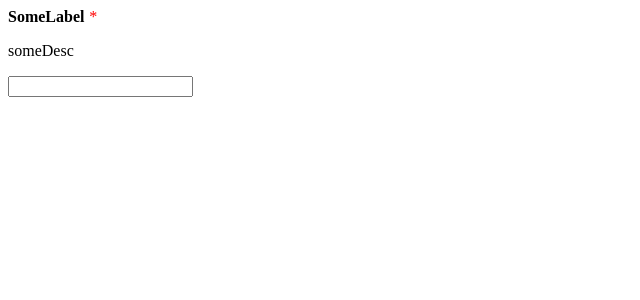
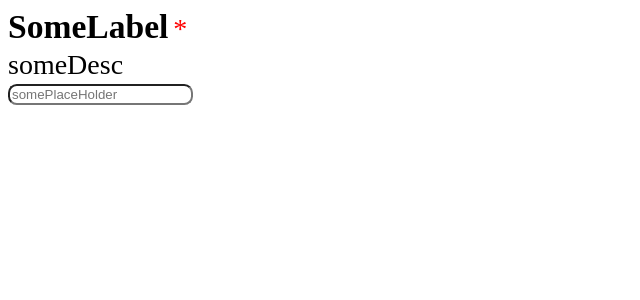
Before and after one commit to eg-bond/forms_hw, a React (Vite) app: page / in a window 1280 px wide. Shown: the top 300 px of the page, without its empty margins (0-640 px from the left). Built offline with nearby package versions, Linux system fonts and the light colour scheme.

Commit message:
feat: dynamic styles added

```diff
--- a/src/App.tsx
+++ b/src/App.tsx
@@ -4,11 +4,13 @@ function App() {
   return (
     <>
       <Input
-        // placeholder={'somePlaceHolder'}
+        placeholder={'somePlaceHolder'}
         label={'SomeLabel'}
         description={'someDesc'}
         // error={'err'}
         asterisk={true}
+        size='xl'
+        radius='xl'
       />
     </>
   )
--- a/src/components/Input.tsx
+++ b/src/components/Input.tsx
@@ -12,6 +12,19 @@ type InputOptionsT = {
   size?: 'xs' | 'sm' | 'md' | 'lg' | 'xl'
 }
 
+type DynamicStyleT = {
+  '--input-size': string
+  '--input-radius': string
+}
+
+const sizes = {
+  xs: '0.75',
+  sm: '1',
+  md: '1.25',
+  lg: '1.5',
+  xl: '1.75',
+}
+
 function Input({
   placeholder,
   label,
@@ -23,18 +36,13 @@ function Input({
   disabled = false,
   asterisk = false,
 }: InputOptionsT) {
-  const inputSize = size
-  const inputVariant = variant
-  const inputRadius = radius
-
-  const inputStyle = {
-    inputSize,
-    inputVariant,
-    inputRadius,
+  const dynamicStyle: React.CSSProperties & DynamicStyleT = {
+    '--input-size': sizes[size],
+    '--input-radius': sizes[radius],
   }
 
   return (
-    <div>
+    <div className={s.inputContainer} style={dynamicStyle}>
       {label && (
         <>
           <label className={s.label} htmlFor='input_random_id'>
@@ -43,8 +51,9 @@ function Input({
           {asterisk && <span className={s.asterisk}>*</span>}
         </>
       )}
-      {description && <p>{description}</p>}
+      {description && <p className={s.description}>{description}</p>}
       <input
+        className={s.input}
         id='input_random_id'
         type='text'
         placeholder={placeholder}
--- a/src/components/styles.module.css
+++ b/src/components/styles.module.css
@@ -1,8 +1,23 @@
+.inputContainer {
+  --input-size: 1;
+}
+
 .label {
   font-weight: bold;
+  font-size: calc(1.2rem * var(--input-size));
 }
 
 .asterisk {
   color: red;
   margin-left: 0.3rem;
+  font-size: calc(1rem * var(--input-size));
 }
+
+.description {
+  margin: 0.2rem 0;
+  font-size: calc(1rem * var(--input-size));
+}
+
+.input {
+  border-radius: calc(5px * var(--input-radius));
+}
--- a/src/components/styles.module.css.d.ts
+++ b/src/components/styles.module.css.d.ts
@@ -1,5 +1,8 @@
 declare const styles: {
+  readonly "inputContainer": string;
   readonly "label": string;
   readonly "asterisk": string;
+  readonly "description": string;
+  readonly "input": string;
 };
 export = styles;
```
